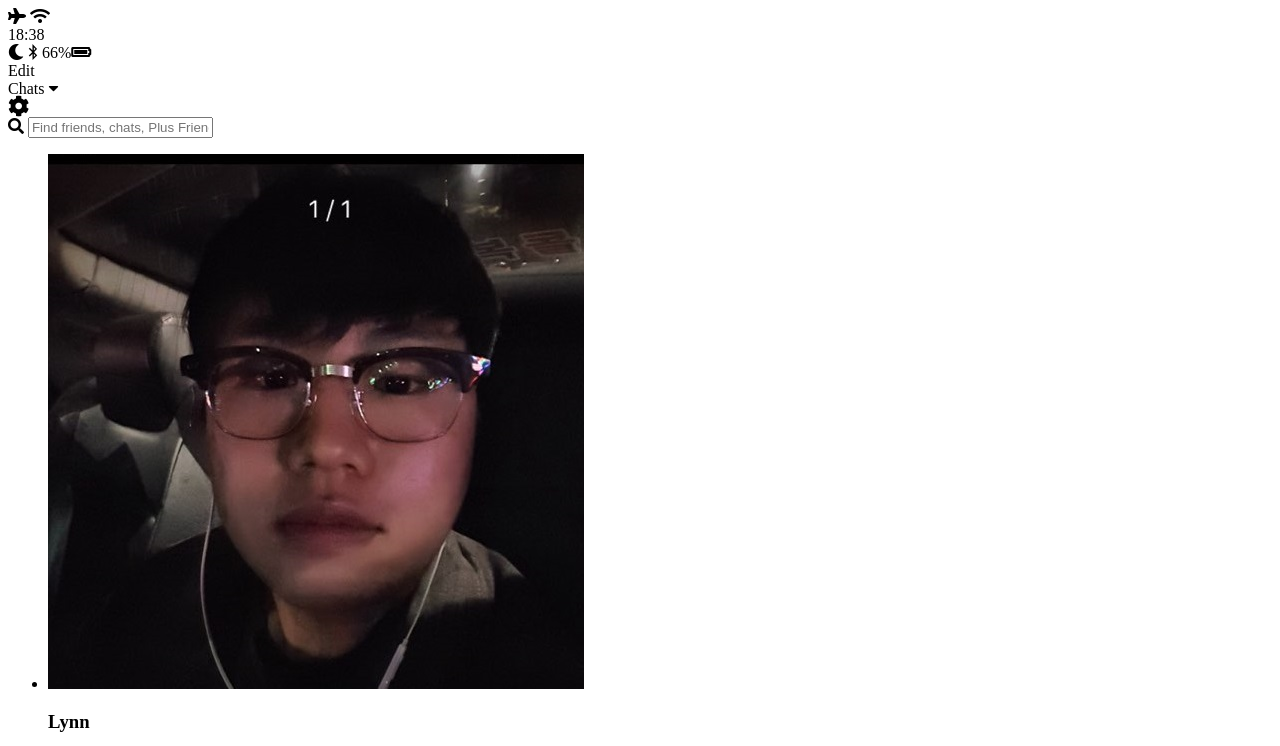
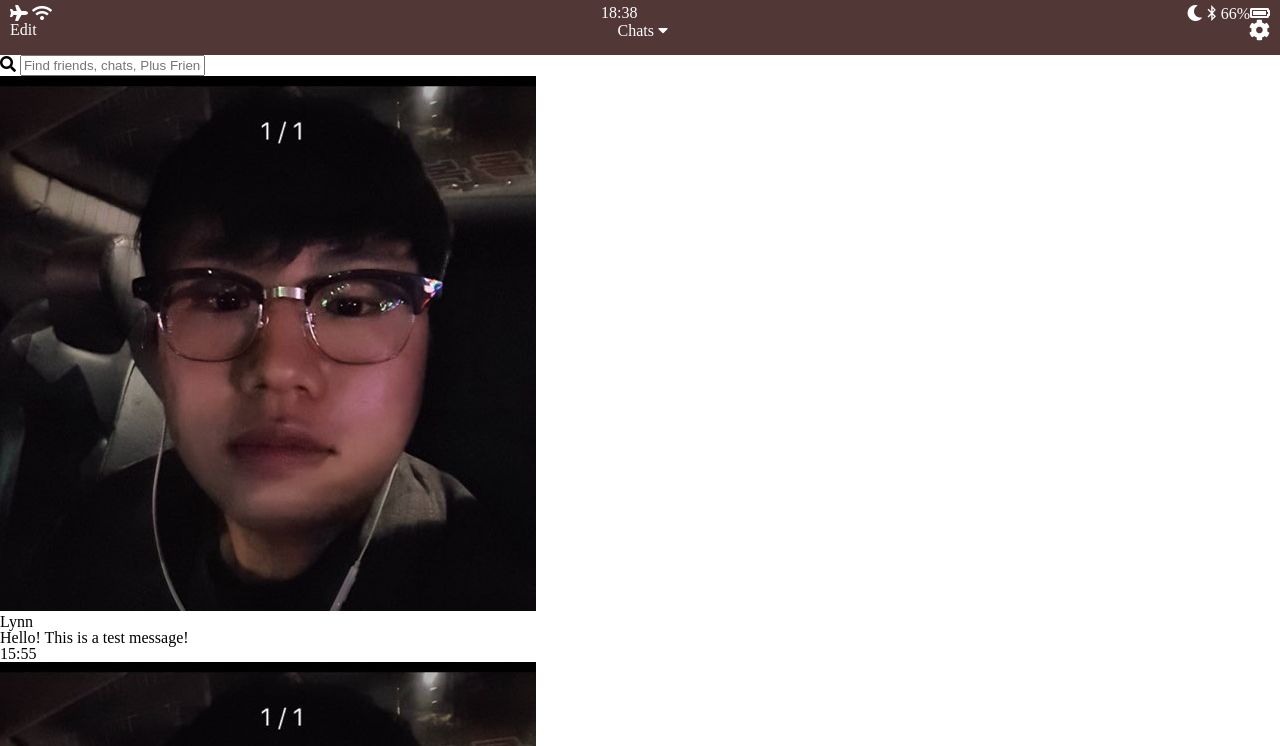
Before and after one commit to tsdavid/kakao-clone, a plain HTML site: page chats.html in a window 1280 px wide. Shown: the top 746 px of the page. Drawn offline with Linux system fonts and the light colour scheme.

Commit message:
start css

```diff
--- a/chats.html
+++ b/chats.html
@@ -6,9 +6,10 @@
   <meta http-equiv="X-UA-Compatible" content="ie=edge">
   <link rel="stylesheet" href="https://use.fontawesome.com/releases/v5.1.0/css/all.css" integrity="sha384-lKuwvrZot6UHsBSfcMvOkWwlCMgc0TaWr+30HWe3a4ltaBwTZhyTEggF5tJv8tbt" crossorigin="anonymous">
   <title>Chats</title>
+  <link rel="stylesheet" href="css/style.css">
 </head>
 <body>
-  <header>
+  <header class="top-header">
     <div class="header__top">
       <div class="header__column">
         <i class="fas fa-plane"></i>
--- /dev/null
+++ b/css/header.css
@@ -0,0 +1,12 @@
+.top-header{
+  background-color: #523737;
+  color: white;
+  padding:5px 10px 15px 10px;
+}
+
+
+.top-header .header__top,
+.top-header .header__bottom{
+  display: flex;
+  justify-content: space-between;
+}
--- /dev/null
+++ b/css/reset.css
@@ -0,0 +1,125 @@
+html,
+body,
+div,
+span,
+applet,
+object,
+iframe,
+h1,
+h2,
+h3,
+h4,
+h5,
+h6,
+p,
+blockquote,
+pre,
+a,
+abbr,
+acronym,
+address,
+big,
+cite,
+code,
+del,
+dfn,
+em,
+img,
+ins,
+kbd,
+q,
+s,
+samp,
+small,
+strike,
+strong,
+sub,
+sup,
+tt,
+var,
+b,
+u,
+i,
+center,
+dl,
+dt,
+dd,
+ol,
+ul,
+li,
+fieldset,
+form,
+label,
+legend,
+table,
+caption,
+tbody,
+tfoot,
+thead,
+tr,
+th,
+td,
+article,
+aside,
+canvas,
+details,
+embed,
+figure,
+figcaption,
+footer,
+header,
+hgroup,
+menu,
+nav,
+output,
+ruby,
+section,
+summary,
+time,
+mark,
+audio,
+video {
+  margin: 0;
+  padding: 0;
+  border: 0;
+  font-size: 100%;
+  font: inherit;
+  vertical-align: baseline;
+  box-sizing: border-box;
+}
+/* HTML5 display-role reset for older browsers */
+article,
+aside,
+details,
+figcaption,
+figure,
+footer,
+header,
+hgroup,
+menu,
+nav,
+section {
+  display: block;
+}
+body {
+  line-height: 1;
+}
+ol,
+ul {
+  list-style: none;
+}
+blockquote,
+q {
+  quotes: none;
+}
+blockquote:before,
+blockquote:after,
+q:before,
+q:after {
+  content: '';
+  content: none;
+}
+table {
+  border-collapse: collapse;
+  border-spacing: 0;
+}
--- /dev/null
+++ b/css/style.css
@@ -0,0 +1,2 @@
+@import "reset.css";
+@import "header.css";
```
Also changed, not shown: chat.html (+2 -1 lines), find.html (+2 -1 lines), index.html (+2 -1 lines), more.html (+2 -1 lines), profile.html (+2 -1 lines).
